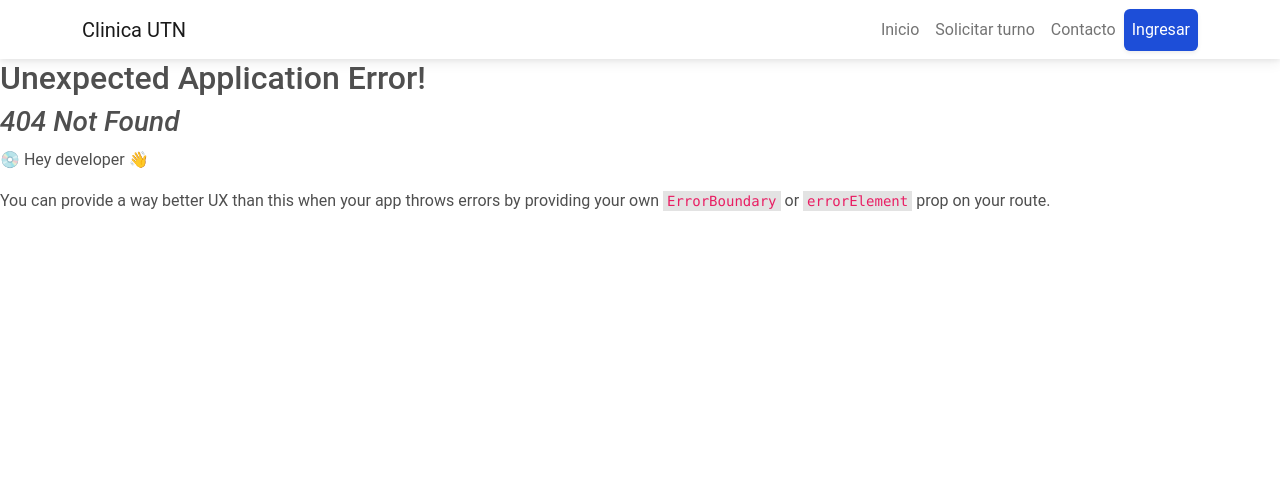
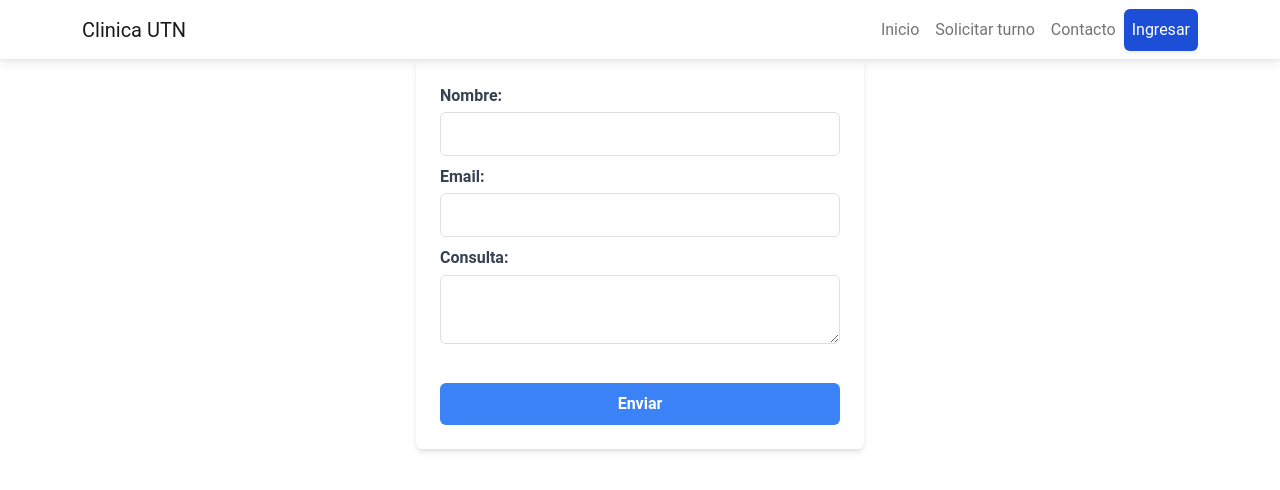
Before and after one commit to FedericoRamos42/TPILAB3-Clinica, a React (Vite) app: page /contact in a window 1280 px wide. Before the commit this address had no page. Shown: the top 490 px of the page. Built offline with nearby package versions, Linux system fonts and the light colour scheme.

Commit message:
Implementacion de la libreria  email.js en FormContact

```diff
--- a/package.json
+++ b/package.json
@@ -16,6 +16,7 @@
     "@fortawesome/react-fontawesome": "^0.2.2",
     "bootstrap": "^5.3.3",
     "date-fns": "^4.1.0",
+    "emailjs-com": "^3.2.0",
     "mdb-react-ui-kit": "^9.0.0",
     "react": "^18.3.1",
     "react-bootstrap": "^2.10.5",
--- a/src/App.jsx
+++ b/src/App.jsx
@@ -9,6 +9,7 @@ import PageAdmin from './pages/PageAdmin';
 import PagePatient from './pages/PagePatient';
 import PageDoctor from './pages/PageDoctor';
 import PageAppointment from './pages/PageAppointment';
+import ContactForm from './components/ContactForm';
 
 function App() {
 
@@ -23,6 +24,7 @@ function App() {
     { path: "/login", element: <Login onLogin={loginHandler} /> },
     { path: "/Profile", element: <EditProfile /> },
     { path: "/patient", element: <PagePatient /> },
+    { path: "/contact", element: <ContactForm /> },
     { path: "/doctor", element: <PageDoctor /> },
     { path: "/register", element: <PageRegister /> },
     { path: "/appointment", element: <PageAppointment /> },
--- a/src/components/ContactForm.jsx
+++ b/src/components/ContactForm.jsx
@@ -1,9 +1,10 @@
 import React, { useState } from 'react';
+import emailjs from 'emailjs-com';
 
 const ContactForm = () => {
   const [formData, setFormData] = useState({
-    name: '',
-    email: '',
+    from_name: '',
+    to_email: '',
     message: ''
   });
 
@@ -14,9 +15,20 @@ const ContactForm = () => {
 
   const handleSubmit = (e) => {
     e.preventDefault();
-    console.log('Formulario enviado:', formData);
-    alert('Tu mensaje ha sido enviado exitosamente');
-    setFormData({ name: '', email: '', message: '' });
+    const serviceID = 'default_service';
+    const templateID = 'template_rbye8qd';
+    const userID = 'Qj0OSfCppg3ITow-Z';
+
+    emailjs.send(serviceID, templateID, formData, userID)
+      .then((response) => {
+        console.log('Email enviado:', response.status, response.text);
+        alert('Tu mensaje ha sido enviado exitosamente');
+        setFormData({ from_name: '', to_email: '', message: '' });
+      })
+      .catch((error) => {
+        console.error('Error al enviar el email:', error);
+        alert('Hubo un problema al enviar tu mensaje. Intenta nuevamente.');
+      });
   };
 
   return (
@@ -25,9 +37,9 @@ const ContactForm = () => {
         Nombre:
         <input
           type="text"
-          name="name"
-          value={formData.name}
-          onChange={handleChange}
+          name="from_name"
+          id="from_name"
+          value={formData.from_name}
           required
           className="w-full mt-1 p-2 border border-gray-300 rounded-md focus:outline-none focus:ring-2 focus:ring-blue-500"
         />
@@ -37,8 +49,9 @@ const ContactForm = () => {
         Email:
         <input
           type="email"
-          name="email"
-          value={formData.email}
+          name="to_email"
+          id="to_email"
+          value={formData.to_email}
           onChange={handleChange}
           required
           className="w-full mt-1 p-2 border border-gray-300 rounded-md focus:outline-none focus:ring-2 focus:ring-blue-500"
@@ -49,6 +62,7 @@ const ContactForm = () => {
         Consulta:
         <textarea
           name="message"
+          id="message"
           value={formData.message}
           onChange={handleChange}
           required
--- a/src/data/headerTable.js
+++ b/src/data/headerTable.js
@@ -29,7 +29,7 @@ export const headerAdmin = [
     { key: 'phoneNumber', label: 'Telefono' },
     { key: 'email', label: 'Email' },
     { key: 'role', label: 'Rol' },
-    { key: 'available', label: 'Estado' },
+    { key: 'state', label: 'Estado' },
 ]
 
 export const headerUser = [
```
Also changed, not shown: 1 other file (tests, documents, lock files or other folders).
